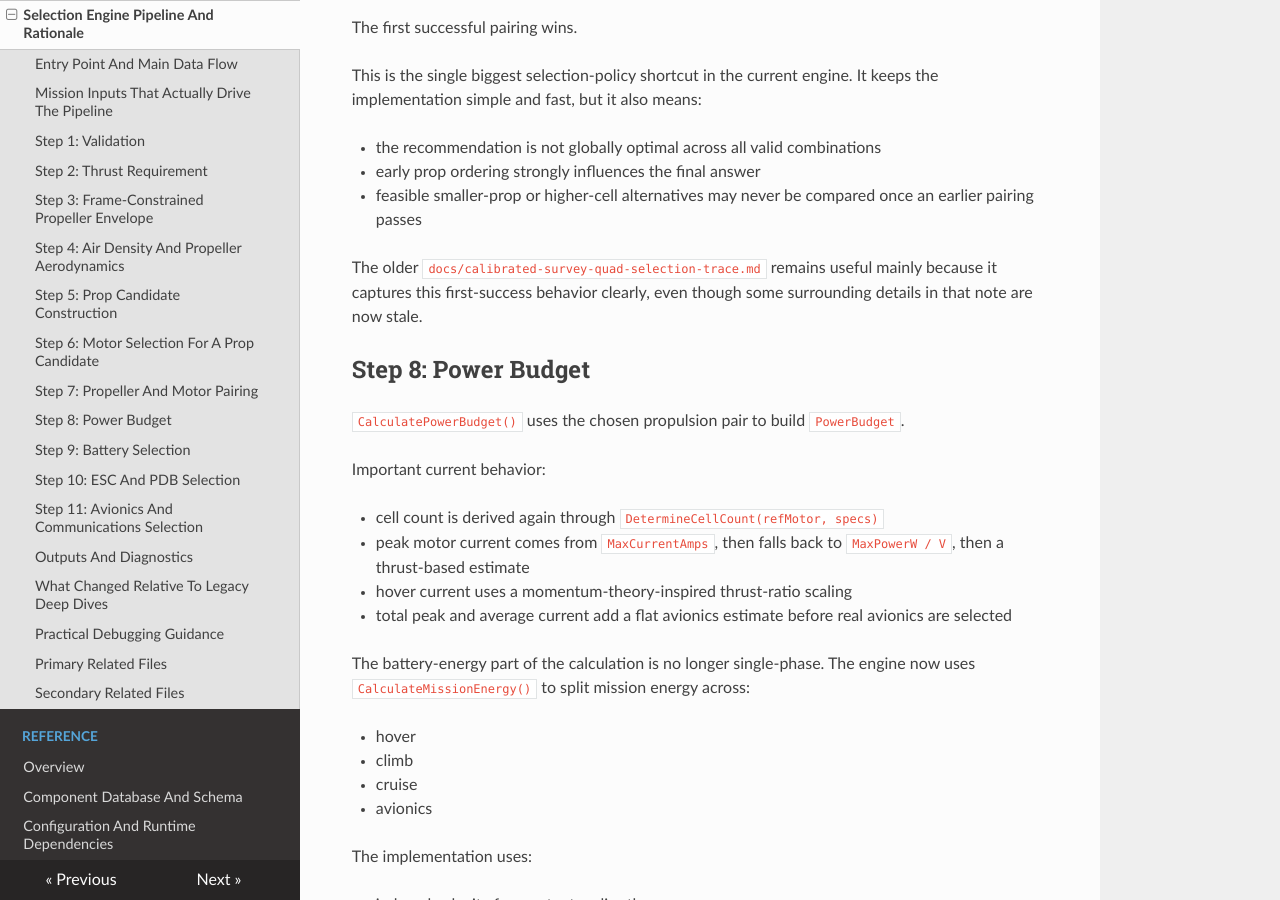
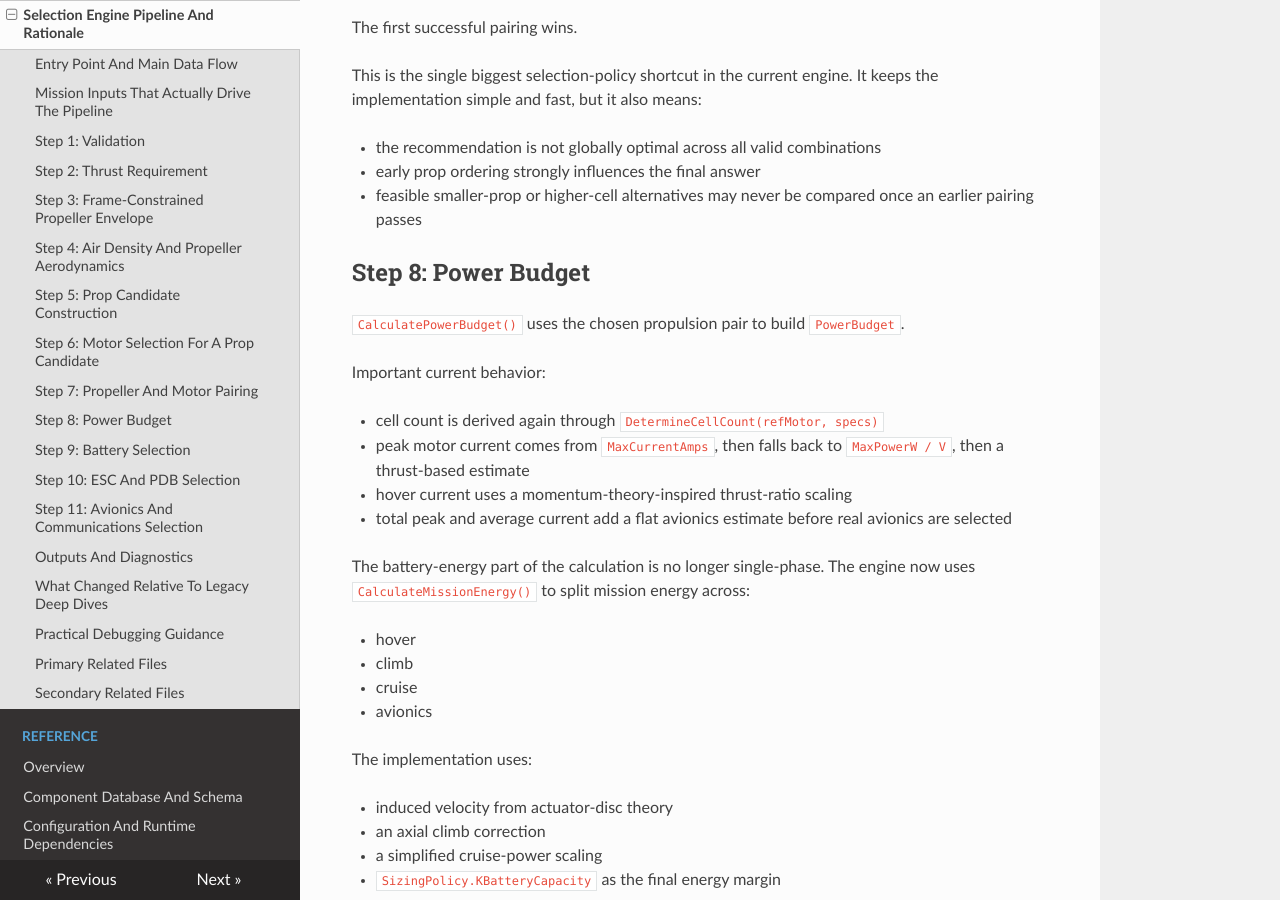
Before and after one commit to EMPAERIAL/Drone-Designer, an MkDocs documentation site: the page built from docs/maintainers/concepts/selection-engine-pipeline-and-rationale.md, in a window 1280 px wide and 900 px high, scrolled down 5389 px. Built offline with MkDocs 1.6.1, drawn with Linux system fonts in a browser that asks for light colours; nearby versions of some CDN libraries; some of the changed text lies outside the part shown.

Commit message:
docs: absorb remaining selection-engine notes

```diff
--- a/docs/maintainers/concepts/selection-engine-pipeline-and-rationale.md
+++ b/docs/maintainers/concepts/selection-engine-pipeline-and-rationale.md
@@ -190,8 +190,6 @@
 - early prop ordering strongly influences the final answer
 - feasible smaller-prop or higher-cell alternatives may never be compared once an earlier pairing passes
 
-The older `docs/calibrated-survey-quad-selection-trace.md` remains useful mainly because it captures this first-success behavior clearly, even though some surrounding details in that note are now stale.
-
 ## Step 8: Power Budget
 
 `CalculatePowerBudget()` uses the chosen propulsion pair to build `PowerBudget`.
@@ -325,5 +323,3 @@
 - `UI/Forms/MainForm.Export.vb`
 - `UI/Forms/MainForm.CAD.vb`
 - `Resources/AppData/components.json`
-- `docs/calibrated-survey-quad-selection-trace.md`
-- `docs/PLAN.md`
```
